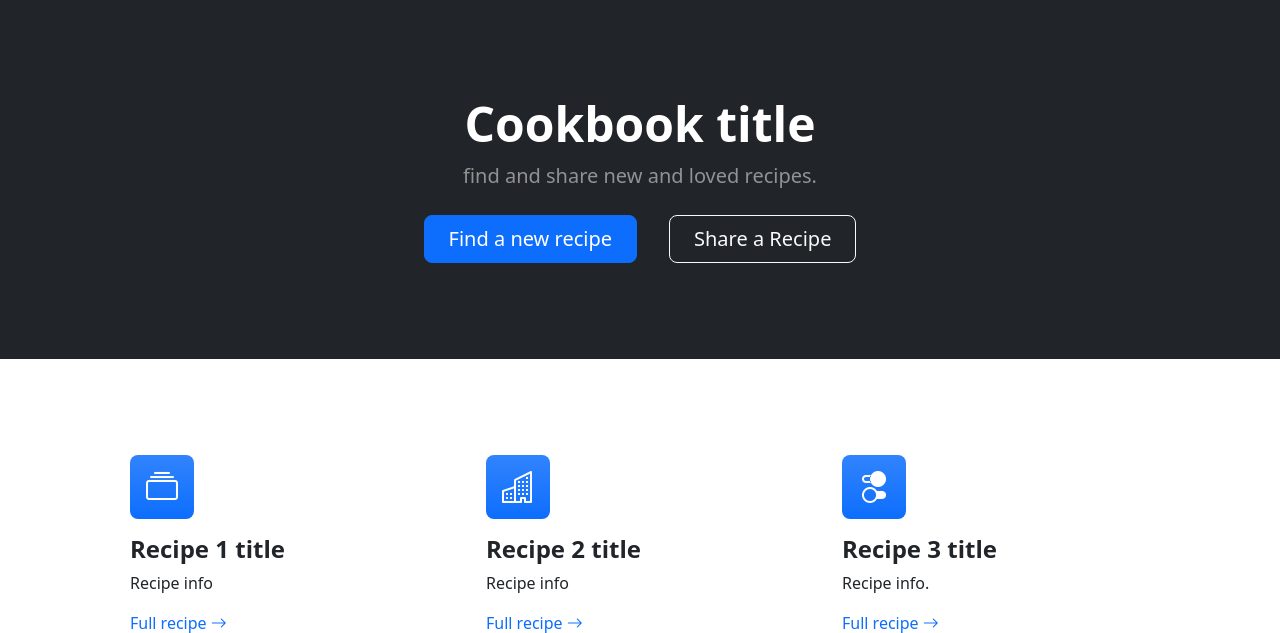
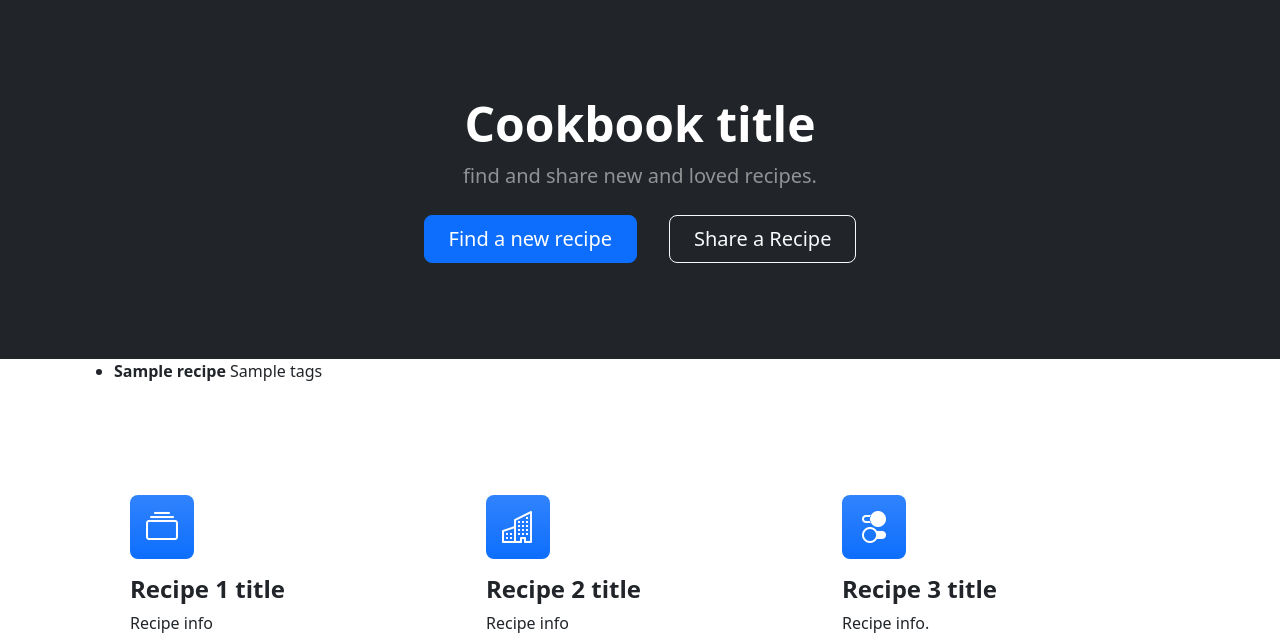
Before and after one commit to Mair-E/MilestoneProject3, a Flask app: template templates/index.html in a window 1280 px wide. Shown: the part 57-690 px from the top of the page. Run offline with Flask 3, Linux system fonts and the light colour scheme; the template is opened without the code that fills it: most values are stand-ins (such as "Sample title", 1, 10 or a date in 2020); some libraries are stand-ins or nearby versions.

Commit message:
Working on index.html and displaying recipes from run.py

```diff
--- a/templates/index.html
+++ b/templates/index.html
@@ -2,6 +2,15 @@
 {% block content %}
 
 <!-- Popular recipe section-->
+<ul>
+    {% for recipe in recipes %}
+    <li>
+        <strong>{{ recipe.name }}</strong>
+        <span>{{ recipe.tags }}</span>
+    </li>
+    {% endfor %}
+</ul>
+
 <section class="py-5 border-bottom" id="features">
     <div class="container px-5 my-5">
         <div class="row gx-5">
```
